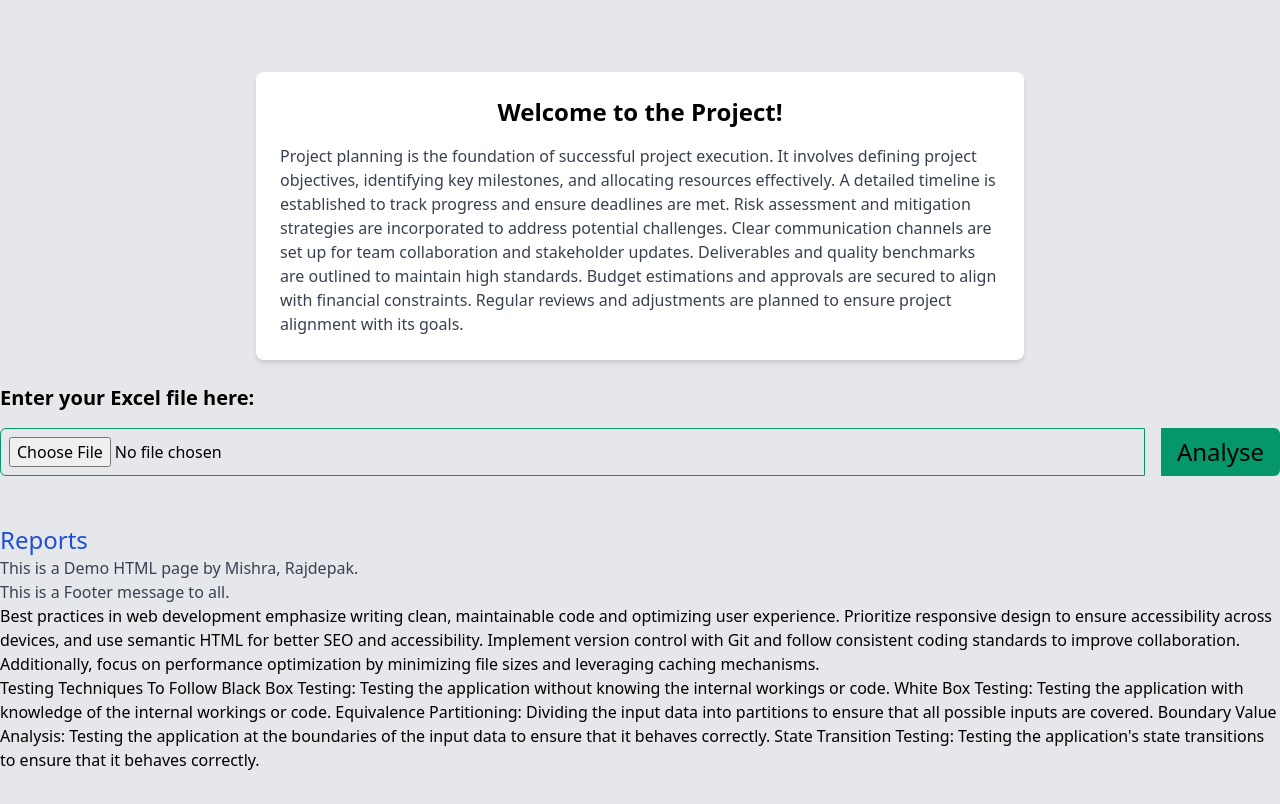
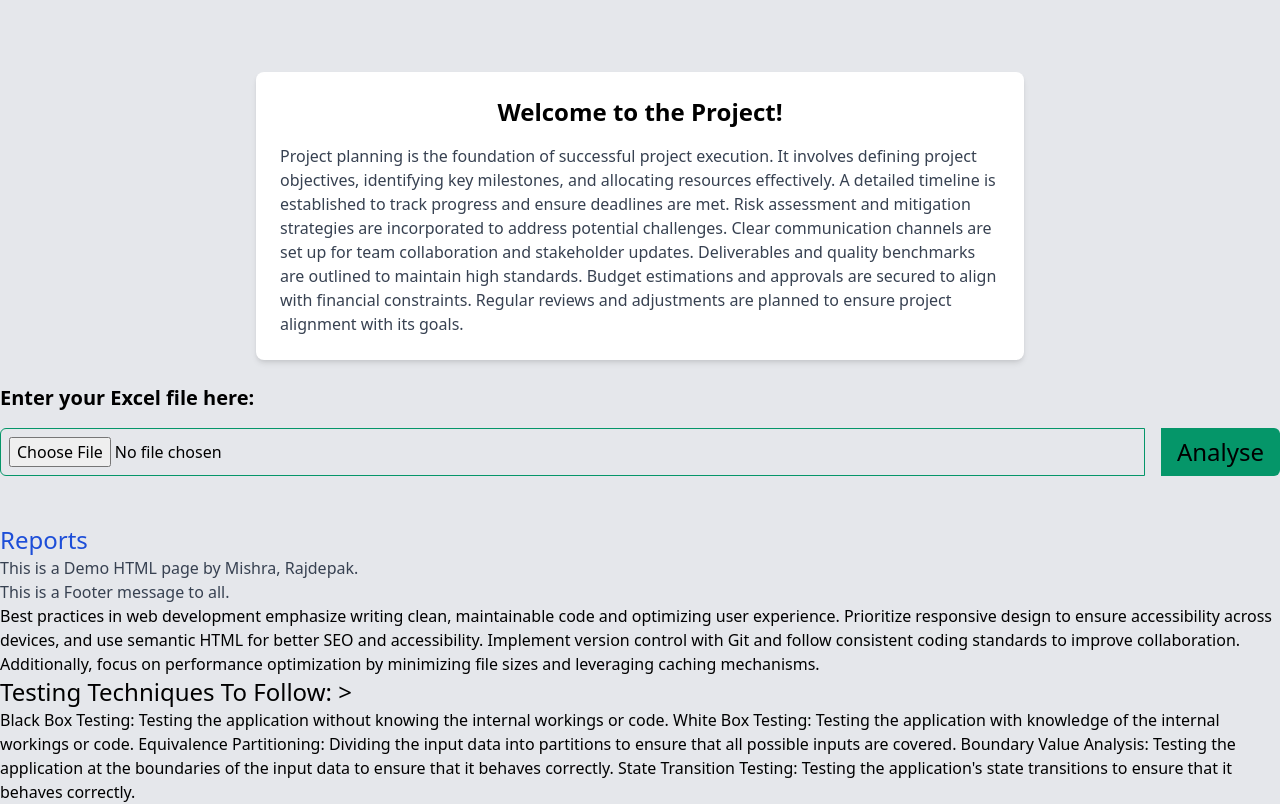
Before and after one commit to rajdeepak92/PrivateSWE, a plain HTML site: page index.html in a window 1280 px wide. Shown: the part 76-880 px from the top of the page. Before the commit the page ends 848 px from the top, so only its background shows below. Drawn offline with nearby package versions, Linux system fonts and the light colour scheme.

Commit message:
Updated style of the version "cd706af"

```diff
--- a/index.html
+++ b/index.html
@@ -60,9 +60,10 @@
             <p>
                 Best practices in web development emphasize writing clean, maintainable code and optimizing user experience. Prioritize responsive design to ensure accessibility across devices, and use semantic HTML for better SEO and accessibility. Implement version control with Git and follow consistent coding standards to improve collaboration. Additionally, focus on performance optimization by minimizing file sizes and leveraging caching mechanisms.
             </p>
+        <h1 class="text-2xl">Testing Techniques To Follow: ></h1>
         <h1>
             <p>
-              Testing Techniques To Follow
+
               Black Box Testing: Testing the application without knowing the internal workings or code.
               White Box Testing: Testing the application with knowledge of the internal workings or code.
               Equivalence Partitioning: Dividing the input data into partitions to ensure that all possible inputs are covered.
```
